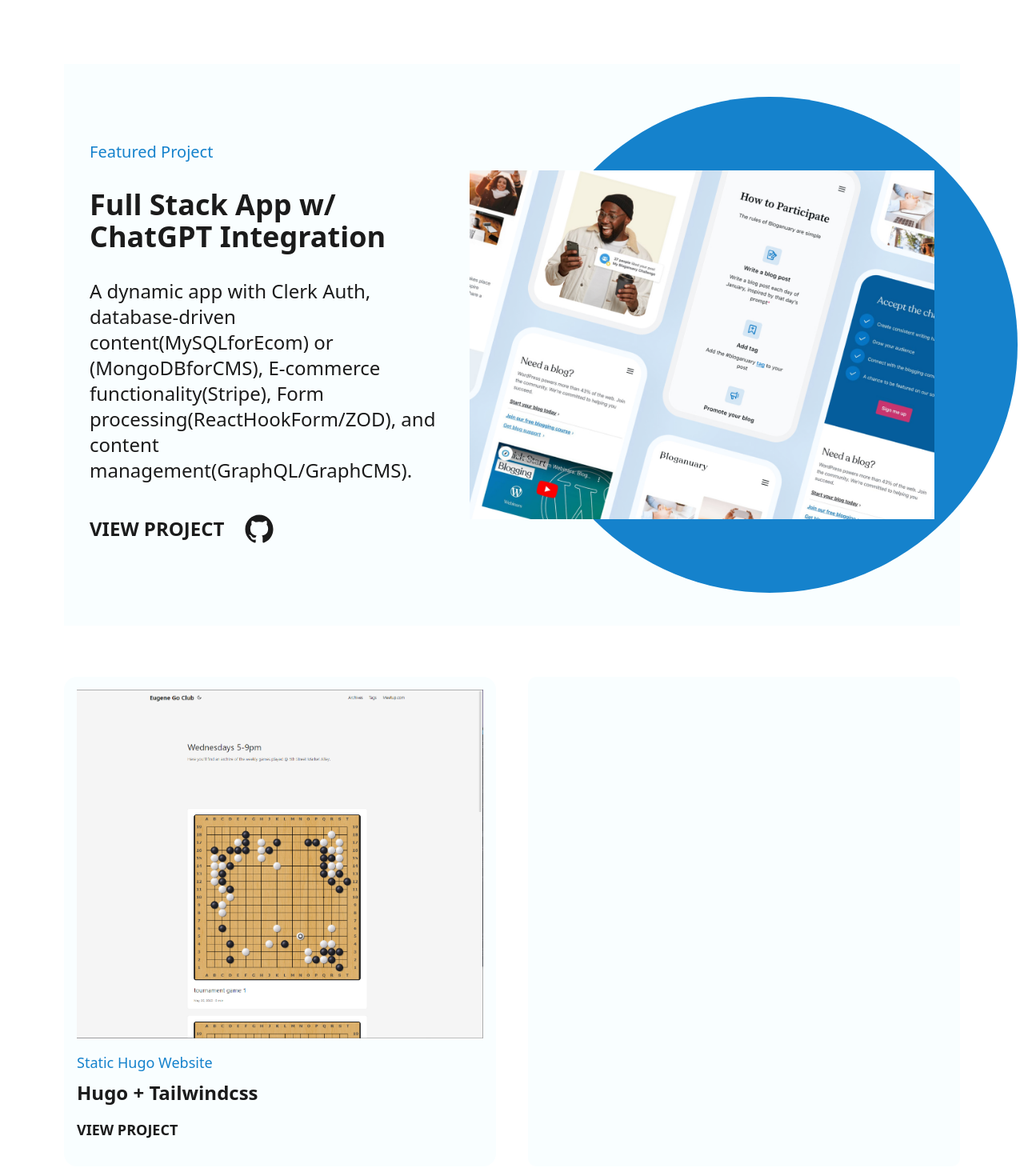
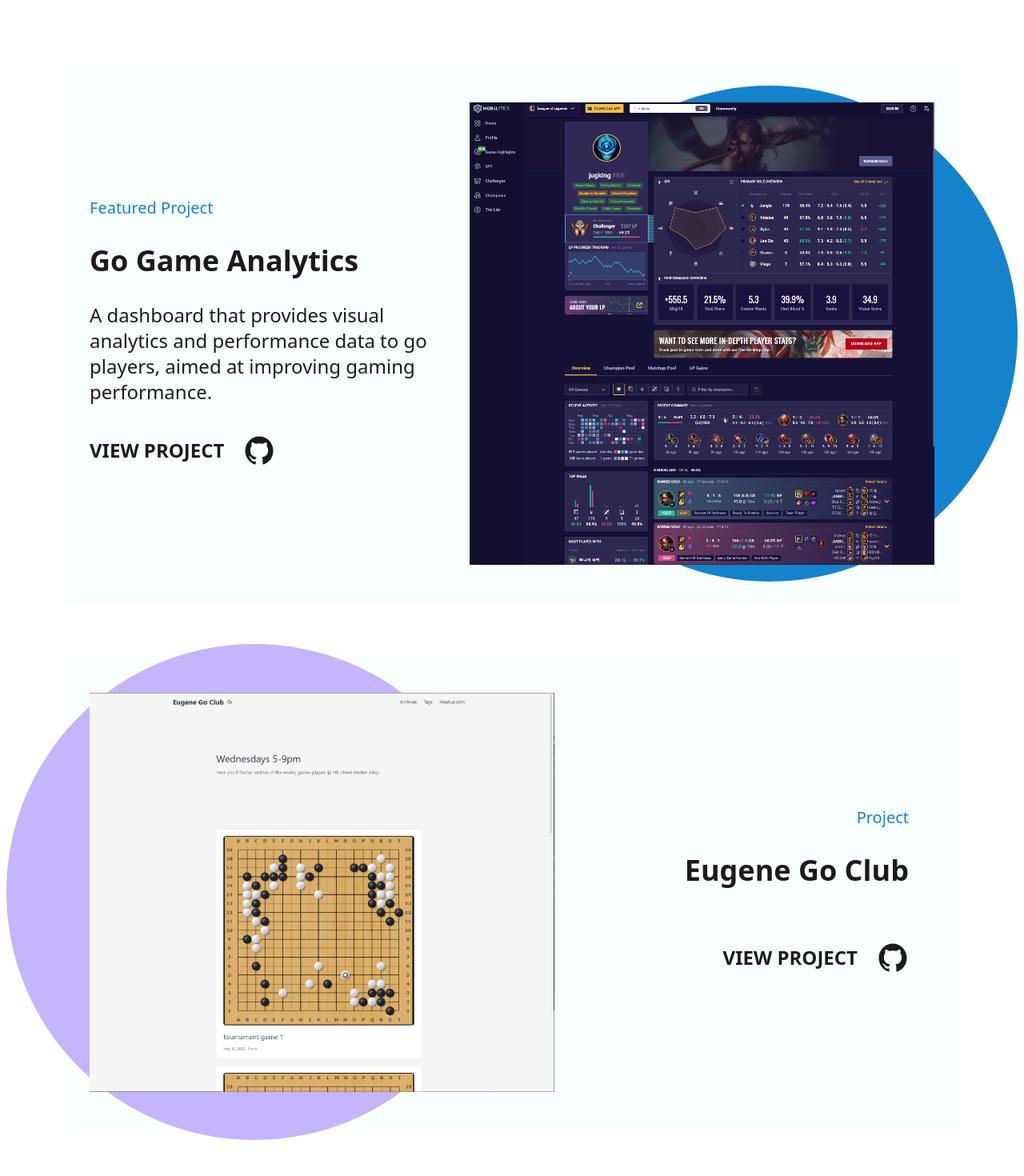
Before and after one commit to hnakae/Portfolio-2023, a Next.js app: page / in a window 1280 px wide. Shown: the part 720-2190 px from the top of the page at 80% size. Built offline with nearby package versions, Linux system fonts and the light colour scheme.

Commit message:
featured project

```diff
--- a/src/components/Projects.jsx
+++ b/src/components/Projects.jsx
@@ -1,4 +1,5 @@
 import React from "react";
+import project0 from "../../public/images/analytics.PNG";
 import project1 from "../../public/images/wordpress.jpg";
 import project2 from "../../public/images/mintyswap.jpg";
 import project3 from "../../public/images/qtalent.jpg";
@@ -61,7 +62,7 @@
   );
 };
 
-const FeaturedProject = ({
+const FeaturedProject1 = ({
   type,
   title,
   summary,
@@ -123,84 +124,93 @@
   );
 };
 
+const FeaturedProject2 = ({
+  type,
+  title,
+  summary,
+  img,
+  link,
+  github,
+  priority,
+}) => {
+  return (
+    <article className=" mb-6 relative w- flex items-center bg-brandBlue px-8 py-12 dark:bg-dark dark:border-light  ">
+      {/* <div className="absolute top-0 -right-3 -z-10 w-[101%] h-[103%] rounded-[2.5rem] bg-dark dark:bg-light rounded-br-3xl xs:-right-2 sm:h-[102%] xs:w-full xs:rounded-[1.5rem]" /> */}
+
+      <Link
+        href={link}
+        target="_blank"
+        className="w-[55%] md:rounded-[10px] cursor-pointer overflow-hidden  z-10 "
+      >
+        <FramerImage
+          src={img}
+          alt={title}
+          className="w-full h-auto"
+          whileHover={{ scale: 1.05 }}
+          transition={{ duration: 0.2 }}
+          // priority={priority}
+          loading="lazy"
+          sizes="(max-width: 768px) 100vw, (max-width: 1200px) 50vw, 50vw"
+        />
+      </Link>
+      <div className="absolute left-10 -translate-x-28  rounded-full h-[620px] w-[620px] z-0 bg-violet-300" />
+      <div className="h-full z-3 flex py-12 flex-col items-end justify-between w-[45%] pr-8 ">
+        <span className="text-brand font-medium text-xl dark:text-brandDark xs:text-base">
+          {type}
+        </span>
+        <Link
+          href={link}
+          target="_blank"
+          className="hover:underline underline-offset-2 my-6 "
+        >
+          <h2 className="my-2 w-full text-right text-4xl font-bold dark:text-light sm:text-base">
+            {title}
+          </h2>
+        </Link>
+        <p className="mb-6 font-medium text-dark dark:text-light sm:text-base lg:text-2xl ">
+          {summary}
+        </p>
+        <div className="mt-2 flex items-center sm:hidden">
+          <Link
+            href={link}
+            target="_blank"
+            className="mr-6 h-[50px] w-auto  flex items-center  text-2xl font-bold dark:bg-dark dark:text-light "
+          >
+            VIEW PROJECT
+          </Link>
+          <Link href={github} target="_blank" className="w-10">
+            <GithubIcon />
+          </Link>
+        </div>
+      </div>
+    </article>
+  );
+};
+
 const Projects = () => {
   return (
     <div className="grid grid-cols-12  px-12 md:px-12 lg:px-20 gap-10 ">
       <div className="col-span-12 md:hidden">
-        <FeaturedProject
-          title="Full Stack App w/ ChatGPT Integration"
-          summary="A dynamic app with Clerk Auth, database-driven content(MySQLforEcom) or (MongoDBforCMS), E-commerce functionality(Stripe), Form processing(ReactHookForm/ZOD), and content management(GraphQL/GraphCMS)."
+        <FeaturedProject1
+          title="Go Game Analytics"
+          summary="A dashboard that provides visual analytics and performance data to go players, aimed at improving gaming performance."
           link="https://new-paradigm.vercel.app/"
           type="Featured Project"
-          img={project1}
+          img={project0}
           priority={true}
           github="https://github.com/hnakae/NewParadigm"
         />
       </div>
-      {/* <div className="col-span-6 md:block lg:hidden">
-        <Project
-          title="Fully Stacked Web Application"
-          summary="Tool with ChatGPT Integration"
-          link="/"
-          type="Project"
-          img={project1}
-          priority={true}
-          github="/"
-        />
-      </div> */}
-      {/* <div className="col-span-6">
-        <Project
-          title="UI/UX"
-          summary="Pixel Perfect Design"
-          link="/"
-          type="Project"
-          img={project2}
-          github="/"
-        />
-      </div>
-      <div className="col-span-6">
-        <Project
-          title="My Product"
-          summary="Would you buy this?"
-          link="/"
-          type="Project"
-          img={project3}
-          github="/"
-        />
-      </div>
-      <div className="col-span-6">
-        <Project
-          title="To Do List"
-          summary="Next.js + PostgreSQL + React Hook Form + CRUD"
-          link="/"
-          type="Project"
-          img={project4}
-          github="/"
-        />
-      </div>
-      <div className="col-span-6">
-        <Project
-          title="E-Commerce App"
-          summary="GraphQL + Redux + Typescript + Cypress"
-          link="/"
-          type="Project"
-          img={project5}
-          github="/"
-        />
-      </div> */}
-      <div className="col-span-6">
-        <Project
-          title="Static Hugo Website"
-          summary="Hugo + Tailwindcss"
-          link="https://github.eugenego.club/"
+      <div className="col-span-12 md:hidden">
+        <FeaturedProject2
+          title="Eugene Go Club"
+          summary=""
+          link="https://new-paradigm.vercel.app/"
           type="Project"
           img={project6}
-          github="/"
-          priority
+          priority={true}
+          github="https://github.com/hnakae/NewParadigm"
         />
-      </div>
-      <div className="col-span-6 bg-brandBlue hover:bg-brandPurple rounded-[10px]">
-        {/* empty */}
       </div>
     </div>
   );
--- a/src/components/Skills.jsx
+++ b/src/components/Skills.jsx
@@ -28,7 +28,7 @@
               <li>TypeScript</li>
               <li>JavaScript&nbsp;(ES6)</li>
               <li>HTML/CSS</li>
-              <li></li>
+              <li>Python</li>
             </ul>
           </div>
         </div>
@@ -56,9 +56,10 @@
           </div>
           <div className="flex justify-center">
             <ul className="text-xl font-semibold text-left space-y-4">
-              <li>Redux</li>
+              {/* <li>Redux</li> */}
               <li>PostgreSQL</li>
-              <li>Apollo&nbsp;GraphQL</li>
+              <li>Prisma</li>
+              {/* <li>Apollo&nbsp;GraphQL</li> */}
               <li>Cypress</li>
             </ul>
           </div>
--- a/src/pages/index.js
+++ b/src/pages/index.js
@@ -26,7 +26,7 @@
           <Projects />
           <Skills />
           <About />
-          <Tasks />
+          {/* <Tasks /> */}
           <Contact />
         </Layout>
       </main>
```
Also changed, not shown: public/images/analytics.PNG (added).
